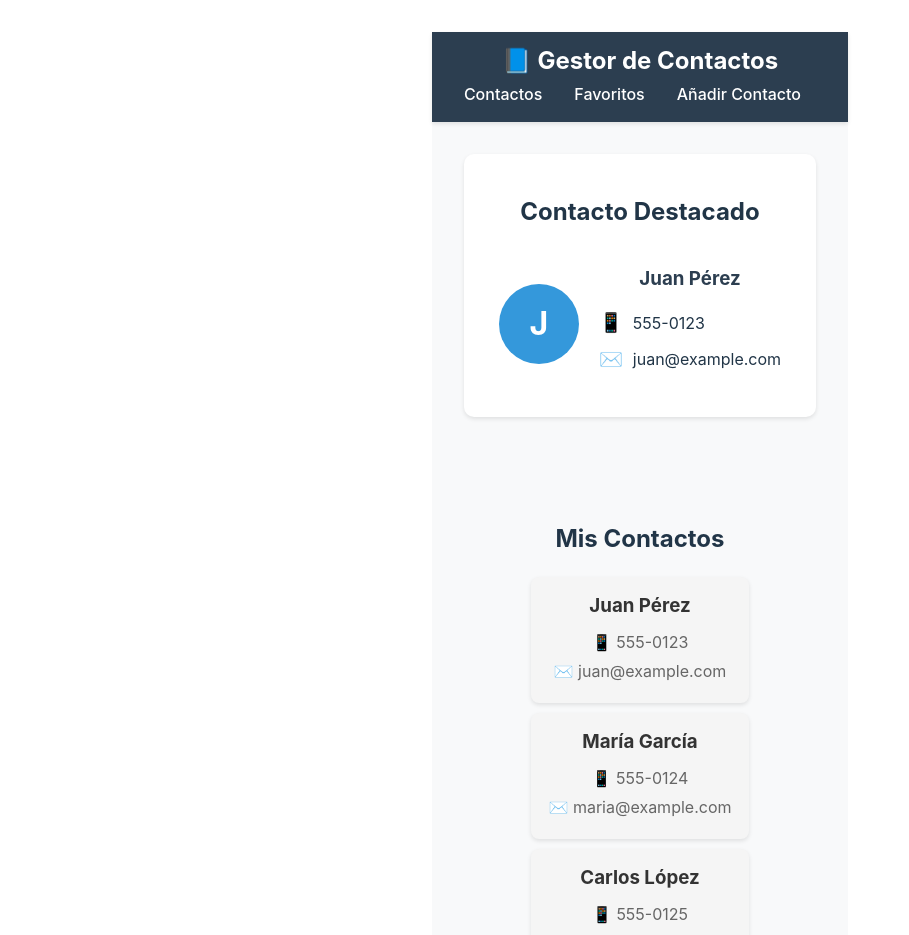
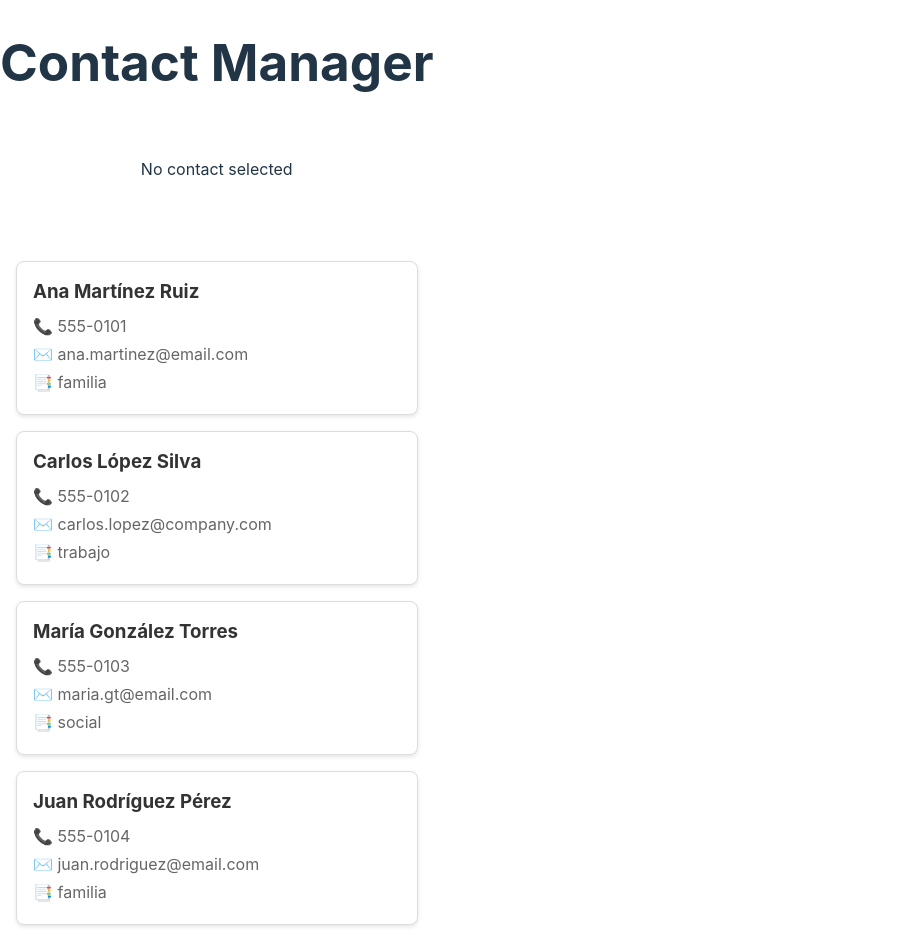
Before and after one commit to jessicapy/contact-manager, a React (Vite) app: page / in a window 1280 px wide. Shown: the top 935 px of the page, without its empty margins (0-909 px from the left). Built offline with nearby package versions, Linux system fonts and the light colour scheme.

Commit message:
second commit of today

```diff
--- a/src/App.jsx
+++ b/src/App.jsx
@@ -1,21 +1,31 @@
-import React from 'react';
-import Header from './components/Header';
-import ContactDetail from './components/ContactDetail';
+import React, { useState } from 'react';
 import ContactList from './components/ContactList';
-import contacts from './data/contacts';
-import './App.css';
+import ContactPinned from './components/ContactPinned';
+import contacts from './data/contacts.json';
+import './components/ContactList.css';
 
 function App() {
-  // Using the first contact as the featured contact
-  const featuredContact = contacts[0];
+  const [selectedContact, setSelectedContact] = useState(null);
+
+  const handleSelectContact = (contact) => {
+    setSelectedContact(contact);
+  };
+
+  const handleClearContact = () => {
+    setSelectedContact(null);
+  };
 
   return (
-    <div className="App">
-      <Header />
-      <main className="app-main">
-        <ContactDetail contact={featuredContact} />
-        <ContactList contacts={contacts} />
-      </main>
+    <div className="app">
+      <h1>Contact Manager</h1>
+      <ContactPinned
+        selectedContact={selectedContact}
+        onClear={handleClearContact}
+      />
+      <ContactList
+        contacts={contacts.contacts}
+        onSelectContact={handleSelectContact}
+      />
     </div>
   );
 }
--- /dev/null
+++ b/src/components/ContactItem.jsx
@@ -0,0 +1,25 @@
+import React from 'react';
+import PropTypes from 'prop-types';
+
+const ContactItem = ({ contact, onSelect }) => {
+  return (
+    <div className="contact-item" onClick={() => onSelect(contact)}>
+      <h3>{contact.fullname}</h3>
+      <p>📞 {contact.phonenumber}</p>
+      <p>✉️ {contact.email}</p>
+      <p>📑 {contact.type}</p>
+    </div>
+  );
+};
+
+ContactItem.propTypes = {
+  contact: PropTypes.shape({
+    fullname: PropTypes.string.isRequired,
+    phonenumber: PropTypes.string.isRequired,
+    email: PropTypes.string.isRequired,
+    type: PropTypes.string.isRequired,
+  }).isRequired,
+  onSelect: PropTypes.func.isRequired,
+};
+
+export default ContactItem;
--- a/src/components/ContactList.css
+++ b/src/components/ContactList.css
@@ -1,21 +1,27 @@
 .contact-list {
-    max-width: 600px;
-    margin: 0 auto;
-    padding: 20px;
-  }
+  display: grid;
+  grid-template-columns: repeat(auto-fill, minmax(300px, 1fr));
+  gap: 1rem;
+  padding: 1rem;
+}
 
-  .contact-list ul {
-    list-style: none;
-    padding: 0;
-  }
+.contact-item {
+  border: 1px solid #ddd;
+  border-radius: 8px;
+  padding: 1rem;
+  background-color: white;
+  box-shadow: 0 2px 4px rgba(0,0,0,0.1);
+}
 
-  .contact-item {
-    background-color: #f5f5f5;
-    border-radius: 8px;
-    margin-bottom: 10px;
-    padding: 15px;
-    box-shadow: 0 2px 4px rgba(0,0,0,0.1);
-  }
+.contact-item h3 {
+  margin: 0 0 0.5rem 0;
+  color: #333;
+}
+
+.contact-item p {
+  margin: 0.25rem 0;
+  color: #666;
+}
 
   .contact-info h3 {
     margin: 0 0 10px 0;
@@ -26,3 +32,58 @@
     margin: 5px 0;
     color: #666;
   }
+
+  .contact-pinned {
+    padding: 1rem;
+    margin-bottom: 2rem;
+    text-align: center;
+  }
+
+  .contact-pinned-card {
+    max-width: 400px;
+    margin: 0 auto;
+    padding: 1.5rem;
+    border: 2px solid #4CAF50;
+    border-radius: 8px;
+    background-color: #f9f9f9;
+    box-shadow: 0 4px 6px rgba(0,0,0,0.1);
+  }
+
+  .contact-item {
+    cursor: pointer;
+    transition: transform 0.2s;
+  }
+
+  .contact-item:hover {
+    transform: translateY(-2px);
+    box-shadow: 0 4px 8px rgba(0,0,0,0.2);
+  }
+
+  .contact-pinned-header {
+    display: flex;
+    align-items: center;
+    justify-content: center;
+    gap: 1rem;
+    margin-bottom: 1rem;
+  }
+
+  .clear-button {
+    padding: 0.5rem 1rem;
+    border: none;
+    border-radius: 4px;
+    background-color: #f44336;
+    color: white;
+    cursor: pointer;
+    font-size: 0.9rem;
+    display: flex;
+    align-items: center;
+    gap: 0.5rem;
+  }
+
+  .clear-button:hover {
+    background-color: #d32f2f;
+  }
+
+  .clear-button:active {
+    transform: scale(0.98);
+  }
--- a/src/components/ContactList.jsx
+++ b/src/components/ContactList.jsx
@@ -1,23 +1,31 @@
 import React from 'react';
-import './ContactList.css';
+import PropTypes from 'prop-types';
+import ContactItem from './ContactItem';
 
-function ContactList({ contacts }) {
+const ContactList = ({ contacts, onSelectContact }) => {
   return (
     <div className="contact-list">
-      <h2>Mis Contactos</h2>
-      <ul>
-        {contacts.map(contact => (
-          <li key={contact.id} className="contact-item">
-            <div className="contact-info">
-              <h3>{contact.name}</h3>
-              <p>📱 {contact.phone}</p>
-              <p>✉️ {contact.email}</p>
-            </div>
-          </li>
-        ))}
-      </ul>
+      {contacts.map((contact, index) => (
+        <ContactItem
+          key={index}
+          contact={contact}
+          onSelect={onSelectContact}
+        />
+      ))}
     </div>
   );
-}
+};
+
+ContactList.propTypes = {
+  contacts: PropTypes.arrayOf(
+    PropTypes.shape({
+      fullname: PropTypes.string.isRequired,
+      phonenumber: PropTypes.string.isRequired,
+      email: PropTypes.string.isRequired,
+      type: PropTypes.string.isRequired,
+    })
+  ).isRequired,
+  onSelectContact: PropTypes.func.isRequired,
+};
 
 export default ContactList;
--- /dev/null
+++ b/src/components/ContactPinned.jsx
@@ -0,0 +1,45 @@
+import React from 'react';
+import PropTypes from 'prop-types';
+
+const ContactPinned = ({ selectedContact, onClear }) => {
+  if (!selectedContact) {
+    return (
+      <div className="contact-pinned">
+        <p>No contact selected</p>
+      </div>
+    );
+  }
+
+  return (
+    <div className="contact-pinned">
+      <div className="contact-pinned-header">
+        <h2>Featured Contact</h2>
+        <button
+          className="clear-button"
+          onClick={onClear}
+          aria-label="Clear featured contact"
+        >
+          ✖️ Clear
+        </button>
+      </div>
+      <div className="contact-pinned-card">
+        <h3>{selectedContact.fullname}</h3>
+        <p>📞 {selectedContact.phonenumber}</p>
+        <p>✉️ {selectedContact.email}</p>
+        <p>📑 {selectedContact.type}</p>
+      </div>
+    </div>
+  );
+};
+
+ContactPinned.propTypes = {
+  selectedContact: PropTypes.shape({
+    fullname: PropTypes.string.isRequired,
+    phonenumber: PropTypes.string.isRequired,
+    email: PropTypes.string.isRequired,
+    type: PropTypes.string.isRequired,
+  }),
+  onClear: PropTypes.func.isRequired,
+};
+
+export default ContactPinned;
--- /dev/null
+++ b/src/data/contacts.json
@@ -0,0 +1,184 @@
+{
+  "contacts": [
+    {
+      "fullname": "Ana Martínez Ruiz",
+      "phonenumber": "555-0101",
+      "email": "ana.martinez@email.com",
+      "type": "familia"
+    },
+    {
+      "fullname": "Carlos López Silva",
+      "phonenumber": "555-0102",
+      "email": "carlos.lopez@company.com",
+      "type": "trabajo"
+    },
+    {
+      "fullname": "María González Torres",
+      "phonenumber": "555-0103",
+      "email": "maria.gt@email.com",
+      "type": "social"
+    },
+    {
+      "fullname": "Juan Rodríguez Pérez",
+      "phonenumber": "555-0104",
+      "email": "juan.rodriguez@email.com",
+      "type": "familia"
+    },
+    {
+      "fullname": "Laura Sánchez Vega",
+      "phonenumber": "555-0105",
+      "email": "laura.sanchez@company.com",
+      "type": "trabajo"
+    },
+    {
+      "fullname": "Pedro Ramírez Luna",
+      "phonenumber": "555-0106",
+      "email": "pedro.ramirez@email.com",
+      "type": "social"
+    },
+    {
+      "fullname": "Sofia Torres García",
+      "phonenumber": "555-0107",
+      "email": "sofia.torres@email.com",
+      "type": "familia"
+    },
+    {
+      "fullname": "Miguel Ángel Castro",
+      "phonenumber": "555-0108",
+      "email": "miguel.castro@company.com",
+      "type": "trabajo"
+    },
+    {
+      "fullname": "Isabel Flores Mora",
+      "phonenumber": "555-0109",
+      "email": "isabel.flores@email.com",
+      "type": "social"
+    },
+    {
+      "fullname": "Roberto Díaz Vega",
+      "phonenumber": "555-0110",
+      "email": "roberto.diaz@email.com",
+      "type": "familia"
+    },
+    {
+      "fullname": "Carmen Ortiz Luna",
+      "phonenumber": "555-0111",
+      "email": "carmen.ortiz@company.com",
+      "type": "trabajo"
+    },
+    {
+      "fullname": "Francisco Morales",
+      "phonenumber": "555-0112",
+      "email": "francisco.m@email.com",
+      "type": "social"
+    },
+    {
+      "fullname": "Elena Vargas Ruiz",
+      "phonenumber": "555-0113",
+      "email": "elena.vargas@email.com",
+      "type": "familia"
+    },
+    {
+      "fullname": "Andrés Mendoza",
+      "phonenumber": "555-0114",
+      "email": "andres.m@company.com",
+      "type": "trabajo"
+    },
+    {
+      "fullname": "Patricia Herrera",
+      "phonenumber": "555-0115",
+      "email": "patricia.h@email.com",
+      "type": "social"
+    },
+    {
+      "fullname": "José Luis Jiménez",
+      "phonenumber": "555-0116",
+      "email": "joseluis.j@email.com",
+      "type": "familia"
+    },
+    {
+      "fullname": "Diana Castro Silva",
+      "phonenumber": "555-0117",
+      "email": "diana.castro@company.com",
+      "type": "trabajo"
+    },
+    {
+      "fullname": "Ricardo Medina",
+      "phonenumber": "555-0118",
+      "email": "ricardo.m@email.com",
+      "type": "social"
+    },
+    {
+      "fullname": "Mónica Ríos Torres",
+      "phonenumber": "555-0119",
+      "email": "monica.rios@email.com",
+      "type": "familia"
+    },
+    {
+      "fullname": "Alberto Guzmán",
+      "phonenumber": "555-0120",
+      "email": "alberto.g@company.com",
+      "type": "trabajo"
+    },
+    {
+      "fullname": "Gabriela Navarro",
+      "phonenumber": "555-0121",
+      "email": "gabriela.n@email.com",
+      "type": "social"
+    },
+    {
+      "fullname": "Luis Enrique Soto",
+      "phonenumber": "555-0122",
+      "email": "luise.soto@email.com",
+      "type": "familia"
+    },
+    {
+      "fullname": "Marina Paz Valle",
+      "phonenumber": "555-0123",
+      "email": "marina.paz@company.com",
+      "type": "trabajo"
+    },
+    {
+      "fullname": "Daniel Rojas",
+      "phonenumber": "555-0124",
+      "email": "daniel.r@email.com",
+      "type": "social"
+    },
+    {
+      "fullname": "Beatriz Luna Mora",
+      "phonenumber": "555-0125",
+      "email": "beatriz.luna@email.com",
+      "type": "familia"
+    },
+    {
+      "fullname": "Jorge Delgado",
+      "phonenumber": "555-0126",
+      "email": "jorge.d@company.com",
+      "type": "trabajo"
+    },
+    {
+      "fullname": "Victoria Paredes",
+      "phonenumber": "555-0127",
+      "email": "victoria.p@email.com",
+      "type": "social"
+    },
+    {
+      "fullname": "Raúl Mendoza Cruz",
+      "phonenumber": "555-0128",
+      "email": "raul.mendoza@email.com",
+      "type": "familia"
+    },
+    {
+      "fullname": "Sandra Cortés",
+      "phonenumber": "555-0129",
+      "email": "sandra.c@company.com",
+      "type": "trabajo"
+    },
+    {
+      "fullname": "Eduardo Rivas",
+      "phonenumber": "555-0130",
+      "email": "eduardo.r@email.com",
+      "type": "social"
+    }
+  ]
+}
```
